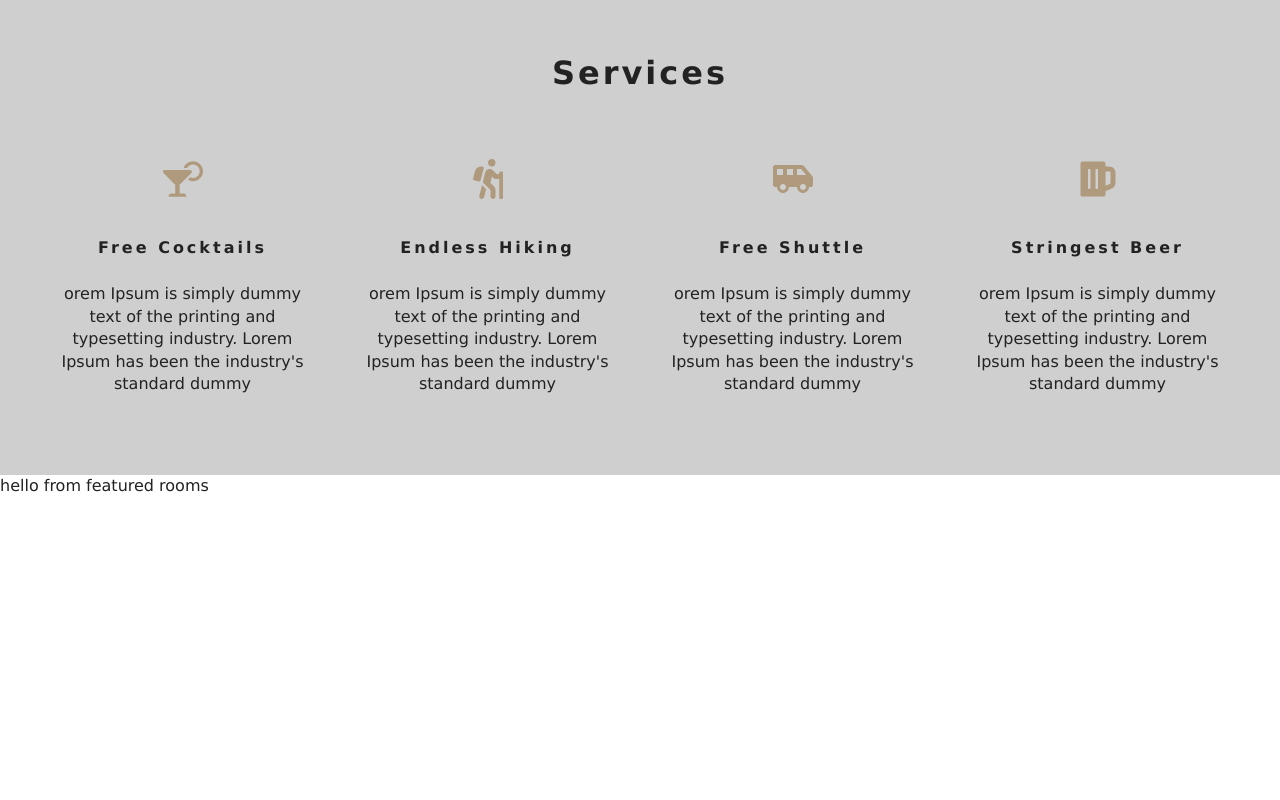
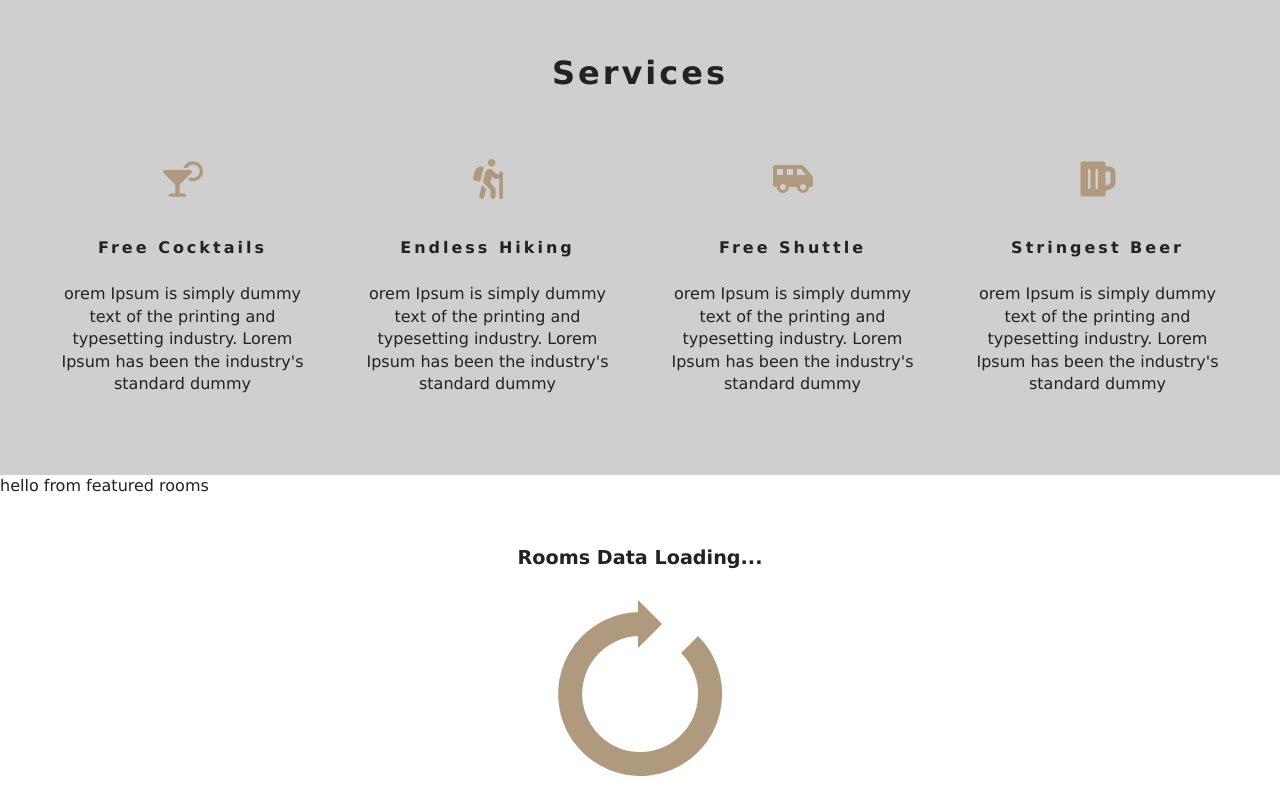
Before and after one commit to BlagovestGerov/react-beach-resort, a React (Create React App) app: page / in a window 1280 px wide. Shown: the part 827-1627 px from the top of the page. Before the commit the page ends 1325 px from the top, so only its background shows below. Built offline with nearby package versions, Linux system fonts and the light colour scheme.

Commit message:
added loading indicator

```diff
--- a/src/components/FeaturedRooms.js
+++ b/src/components/FeaturedRooms.js
@@ -1,5 +1,6 @@
 import React, { Component } from 'react'
 import {RoomContext} from '../context';
+import Loading from './Loading';
 
 export default class FeaturedRooms extends Component {
     static contextType = RoomContext;
@@ -12,6 +13,7 @@
         return (
             <div>
                 hello from featured rooms
+                <Loading />
             </div>
         )
     }
--- /dev/null
+++ b/src/components/Loading.js
@@ -0,0 +1,11 @@
+import React from 'react';
+import loadingGif from '../images/gif/loading-arrow.gif';
+
+export default function Loading() {
+    return (
+        <div className="loading">
+            <h4>rooms data loading...</h4>
+            <img src={loadingGif} alt="" />
+        </div>
+    )
+}
```
